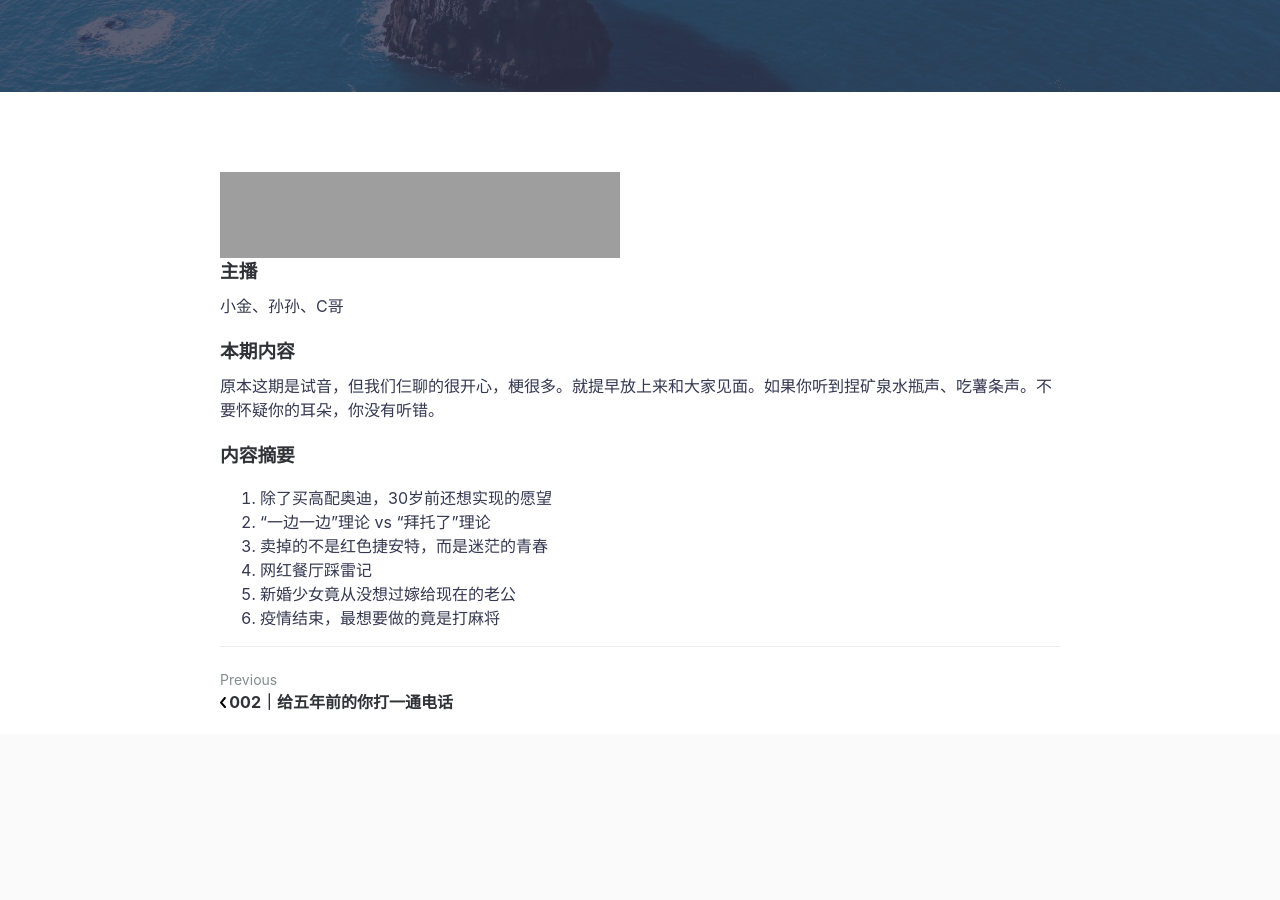
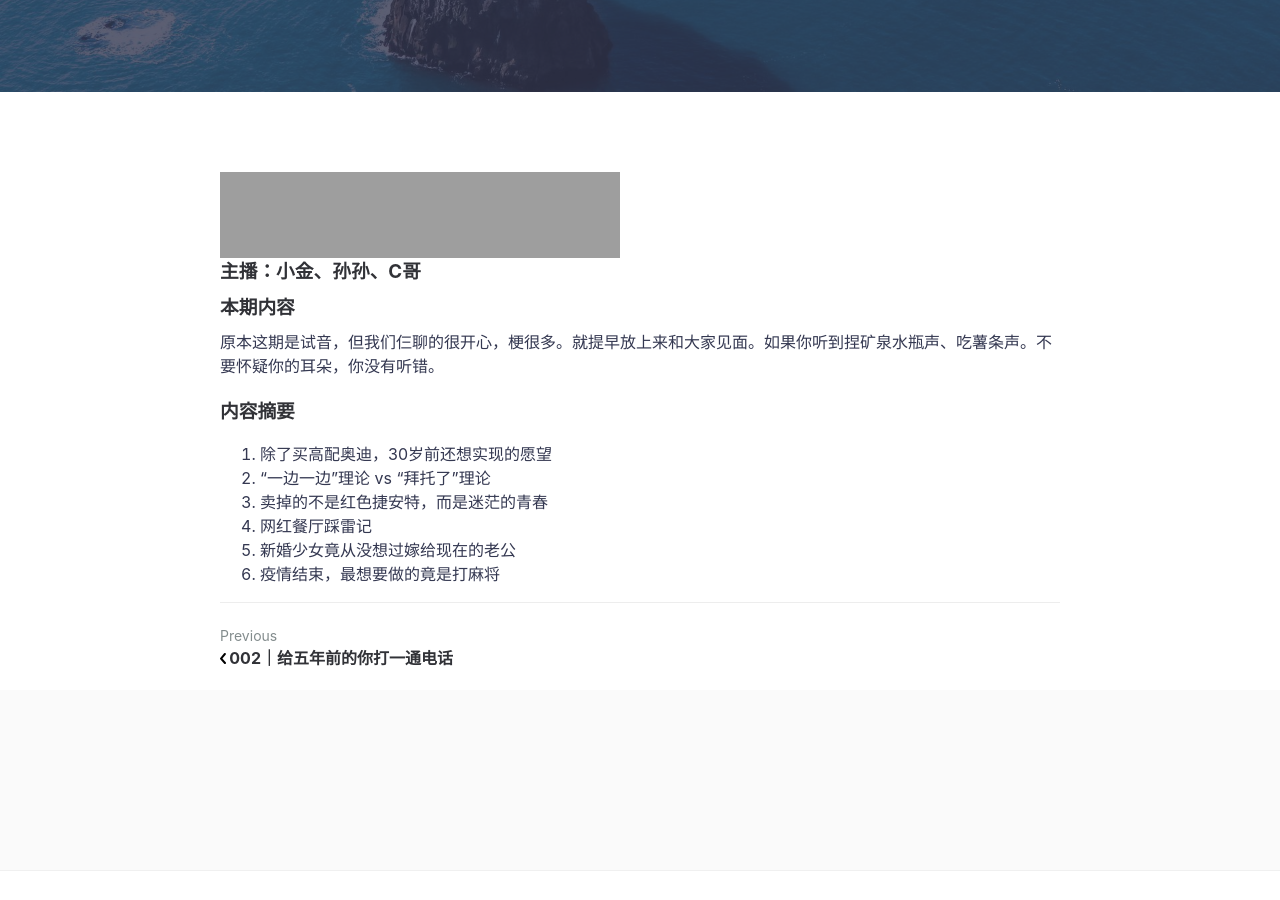
Before and after one commit to veblenkeung/nodfm.github.io, a Jekyll site: the page built from _posts/2020-06-02-000.md, in a window 1280 px wide and 900 px high, scrolled down 484 px. Built offline with Jekyll 4.4.1, drawn with Linux system fonts in a browser that asks for light colours; comment, search, counter and statistics services are not loaded; grey boxes are pictures that could not be loaded.

Commit message:
3456
4356

```diff
--- a/_posts/2020-06-02-000.md
+++ b/_posts/2020-06-02-000.md
@@ -7,10 +7,7 @@ featured-img: posts_000
 <iframe frameborder="no" border="0" marginwidth="0" marginheight="0" width="400" height="86" src="//music.163.com/outchain/player?type=3&id=2067418951&auto=1&height=66"></iframe>
 
 
-### 主播
-
-小金、孙孙、C哥
-
+### 主播：小金、孙孙、C哥
 
 ### 本期内容
 
```
